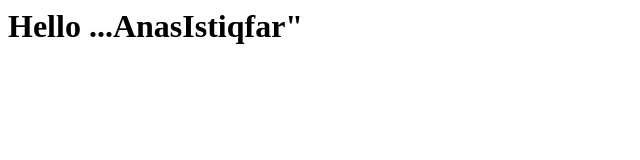
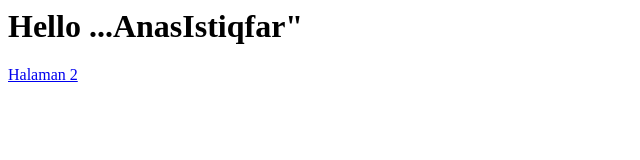
Before and after one commit to anasIstiqfar/anasI.github.io, a plain HTML site: page index.html in a window 1280 px wide. Shown: the full height of the page, 0-640 px from the left. Drawn offline with Linux system fonts and the light colour scheme.

Commit message:
Update index.html

```diff
--- a/index.html
+++ b/index.html
@@ -5,6 +5,7 @@
 <body>
 
 <h1> Hello ...AnasIstiqfar" </h1>
+  <a href="halaman2.html">Halaman 2 </a>
 </body>
 
 </html>
```
